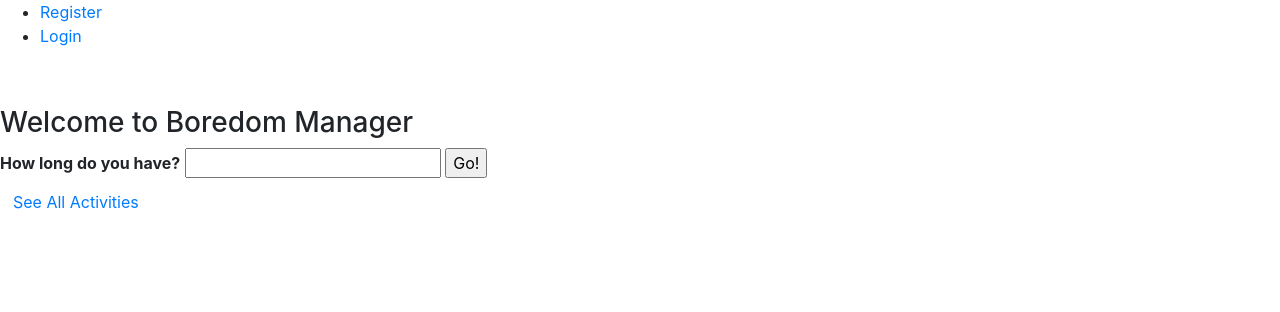
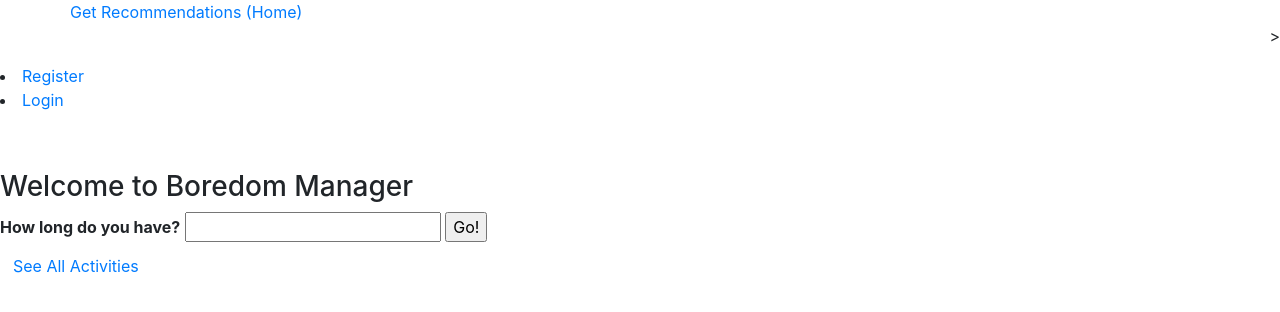
Before and after one commit to jonnytiscareno/BoredomManager, a Rails app: page / in a window 1280 px wide. Shown: the top 312 px of the page. Run offline with Rails 7, Linux system fonts and the light colour scheme; style sheets or scripts are compiled from the project's sources; some libraries are stand-ins or nearby versions.

Commit message:
add basic header

```diff
--- /dev/null
+++ b/boredom_manager/app/views/layouts/_header.html.erb
@@ -0,0 +1,20 @@
+<!-- begin header -->
+<header>
+
+  <div id="logo-container">
+    <div class="container">
+      <div class="row">
+        <div class="span8", style= "text-align: center;" >
+          <span class="logo-text">
+            <%= link_to "Get Recommendations (Home) ", root_path, class: "brand" %>
+
+          </span>
+        </div>
+        <div class="span4">
+
+        </div>
+      </div>
+    </div>
+  </div>
+</header>
+<!-- end header -->
--- a/boredom_manager/app/views/layouts/application.html.erb
+++ b/boredom_manager/app/views/layouts/application.html.erb
@@ -1,16 +1,18 @@
 <!DOCTYPE html>
 <html>
 
-  <ul class="hmenu">
+  <%= render "layouts/header" %>
+
+  <p class="hmenu", align="right">>
   <%= render 'devise/menu/registration_items' %>
   <%= render 'devise/menu/login_items' %>
-  </ul>
+  </p>
 
   <head>
     <title>BoredomManager</title>
     <%= csrf_meta_tags %>
 
-    <%= stylesheet_link_tag    'application', media: 'all', 'data-turbolinks-track': 'reload' %>
+    <%= stylesheet_link_tag 'application', media: 'all', 'data-turbolinks-track': 'reload' %>
     <%= javascript_include_tag 'application', 'data-turbolinks-track': 'reload' %>
   </head>
 
```
Also changed, not shown: boredom_manager/rails_notes.md (+5 -0 lines), boredom_manager/README.md.
